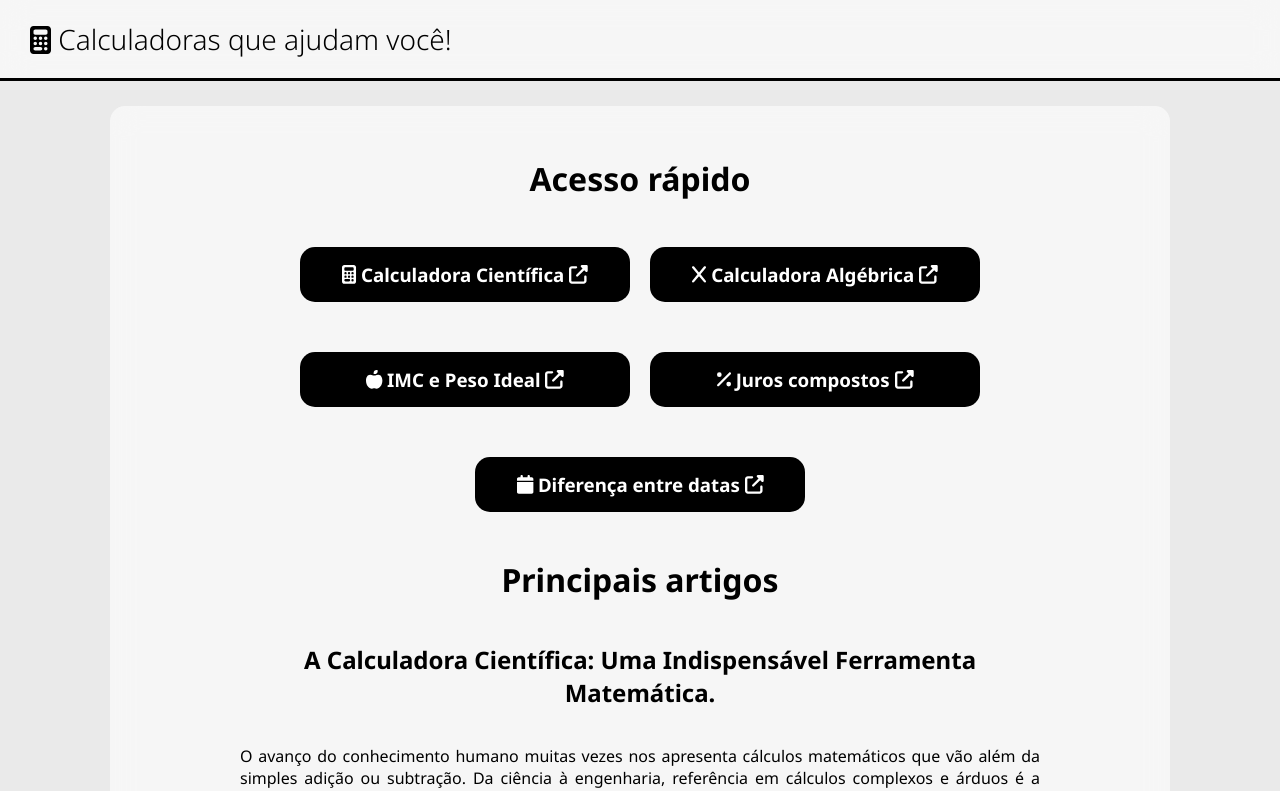
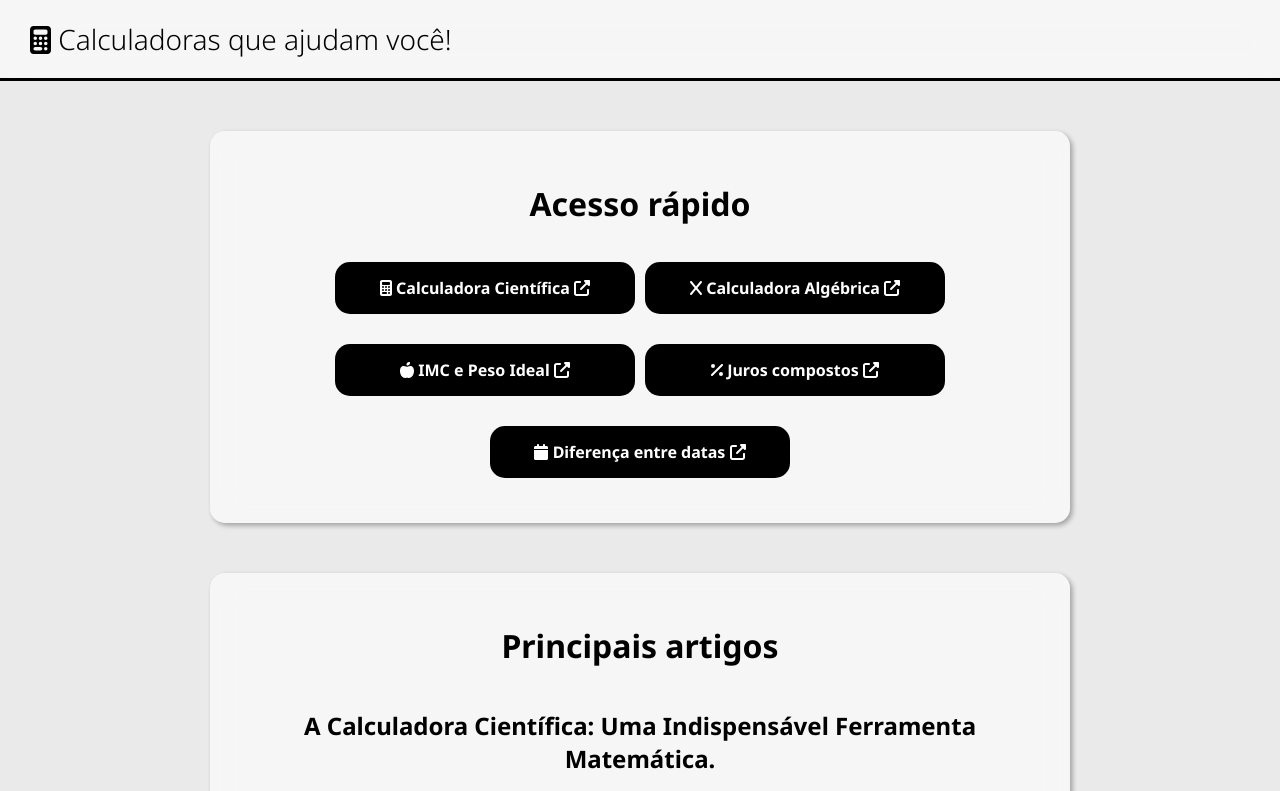
Before and after one commit to LuSrodri/calcule-pra-mim, a Next.js app: page / in a window 1280 px wide. Shown: the top 791 px of the page. Built offline with nearby package versions, Linux system fonts and the light colour scheme.

Commit message:
Melhorando o index page

```diff
--- a/components/Card.js
+++ b/components/Card.js
@@ -7,7 +7,7 @@ export default function Card({ title, icon, path }) {
     return (
         <div className={styles.Card}>
             <Link href={path || "/"}>
-                <h3>{icon || <FontAwesomeIcon icon={faIcons} />} {title || "title"} <FontAwesomeIcon icon={faUpRightFromSquare} /></h3>
+                <h4>{icon || <FontAwesomeIcon icon={faIcons} />} {title || "title"} <FontAwesomeIcon icon={faUpRightFromSquare} /></h4>
             </Link>
         </div>
     );
--- a/components/Footer.js
+++ b/components/Footer.js
@@ -2,13 +2,10 @@ import styles from '@/styles/Footer.module.css';
 import { faUpRightFromSquare } from '@fortawesome/free-solid-svg-icons';
 import { FontAwesomeIcon } from '@fortawesome/react-fontawesome';
 import Link from 'next/link';
-require('dotenv').config();
 
 export default function Footer() {
     return (
         <footer className={styles.Footer}>
-            <p className={styles.plink} dangerouslySetInnerHTML={{__html: process.env.NEXT_PUBLIC_LINK}}></p>
-            <p className={styles.plink}><Link href="https://donate.stripe.com/cN24gMexc71aakgaEF" target='_blank'>O Calcule Pra Mim ajuda você? Se sim, considere ajudar a gente! <FontAwesomeIcon icon={faUpRightFromSquare} /></Link></p>
             <p className={styles.plink}><Link href="https:lusrodri.me" target='_blank'>Desenvolvido por LuSRodri <FontAwesomeIcon icon={faUpRightFromSquare} /></Link></p>
         </footer>
     );
--- a/components/Main.js
+++ b/components/Main.js
@@ -7,6 +7,7 @@ import Link from 'next/link';
 export default function Main() {
     return (
         <main className={styles.Main}>
+            <div className={styles.session}>
                 <h1>Acesso rápido</h1>
 
                 <div className={styles.menu}>
@@ -16,7 +17,9 @@ export default function Main() {
                     <Card icon={<FontAwesomeIcon icon={faPercent} />} title={"Juros compostos"} path={"/juroscompostos"}></Card>
                     <Card icon={<FontAwesomeIcon icon={faCalendar} />} title={"Diferença entre datas"} path={"/diferencadatas"}></Card>
                 </div>
+            </div>
 
+            <div className={styles.session}>
                 <h1>Principais artigos</h1>
 
                 <h2>A Calculadora Científica: Uma Indispensável Ferramenta Matemática.</h2>
@@ -58,7 +61,9 @@ export default function Main() {
                 <Link href="artigos/calendarios-datas-calculos">Continue lendo <FontAwesomeIcon icon={faUpRightFromSquare} /></Link>
 
                 <hr></hr>
+            </div>
 
+            <div className={styles.session}>
                 <h1>Outros artigos</h1>
 
                 <h2>Como ganhar dinheiro na internet: Do jeito verdadeiro, confiável e duradouro.</h2>
@@ -84,6 +89,25 @@ export default function Main() {
                 <Link href="artigos/como-fazer-calculos">Continue lendo <FontAwesomeIcon icon={faUpRightFromSquare} /></Link>
 
                 <hr></hr>
+            </div>
+
+            {process.env.NEXT_PUBLIC_LINK &&
+                <div className={styles.session}>
+                    <h1>Procurando por uma oferta quentinha?</h1>
+                    <p>
+                        Se você está procurando por uma oferta quentinha, então você está no lugar certo! Acesse o site da Amazon e encontre as melhores ofertas em eletrônicos. Aproveite!
+                    </p>
+                    <span dangerouslySetInnerHTML={{ __html: process.env.NEXT_PUBLIC_LINK }}></span>
+                </div>
+            }
+
+            <div className={styles.session}>
+                <h1>Quer fazer parte do maior site de Matemática e Ciência do Brasil e do Mundo?</h1>
+                <p>
+                    Nós somos o maior site de Matemática e Ciência do Brasil e do Mundo. Ajudamos milhões de pessoas, mas isso tem um custo! Se você gosta do nosso trabalho e quer fazer parte dele, considere nos ajudar com uma doação. Qualquer valor é bem-vindo!
+                </p>
+                <Link href="https://donate.stripe.com/cN24gMexc71aakgaEF" target='_blank'>Faça parte do Calcule Pra Mim e doe qualquer valor para ajudar! <FontAwesomeIcon icon={faUpRightFromSquare} /></Link>
+            </div>
 
         </main>
     );
--- a/styles/Card.module.css
+++ b/styles/Card.module.css
@@ -6,8 +6,10 @@
   justify-content: center;
   align-items: center;
   width: 300px;
-  margin: 25px;
+  max-width: calc(100% - 50px);
+  margin: 15px 5px;
   text-align: center;
+  border-radius: 15px;
 }
 
 .Card:hover {
@@ -21,7 +23,7 @@
   flex-direction: column;
   justify-content: center;
   align-items: center;
-  border-radius: 15px;
+  width: calc(100% - 30px);
 }
 
 .Card a,
@@ -30,7 +32,7 @@
   color: unset;
 }
 
-.Card h3 {
+.Card h4 {
   margin: 0;
 }
 
--- a/styles/Footer.module.css
+++ b/styles/Footer.module.css
@@ -9,15 +9,3 @@
   text-align: center;
   flex-direction: column;
 }
-
-.Footer .plink {
-  margin-bottom: 0;
-}
-
-.Footer .plink:empty {
-  margin: 0;
-}
-
-.Footer .plink a {
-  display: block;
-}
--- a/styles/Main.module.css
+++ b/styles/Main.module.css
@@ -1,7 +1,4 @@
 .Main {
-  background-color: #ffffff95;
-  backdrop-filter: blur(15px);
-  padding: 30px;
   display: flex;
   flex-direction: column;
   justify-content: center;
@@ -10,7 +7,7 @@
   align-self: center;
   border-radius: 15px;
   margin: 25px 0;
-  max-width: 1000px;
+  width: 100vw;
 }
 
 .Main * {
@@ -46,3 +43,20 @@
   width: 95%;
   max-width: 800px;
 }
+
+.session {
+  background-color: #ffffff95;
+  backdrop-filter: blur(15px);
+  padding: 30px;
+  display: flex;
+  flex-direction: column;
+  justify-content: center;
+  align-items: center;
+  flex-wrap: wrap;
+  align-self: center;
+  border-radius: 15px;
+  margin: 25px 0;
+  width: 800px;
+  max-width: calc(95% - 60px);
+  box-shadow: 2.5px 2.5px 5px #00000050;
+}
--- a/styles/globals.css
+++ b/styles/globals.css
@@ -22,6 +22,7 @@ a {
   text-decoration: none;
   font-size: 1rem;
   text-align: center;
+  display: block;
 }
 
 input::-webkit-outer-spin-button,
```
Lines whose indentation alone changed are shown as unchanged.
